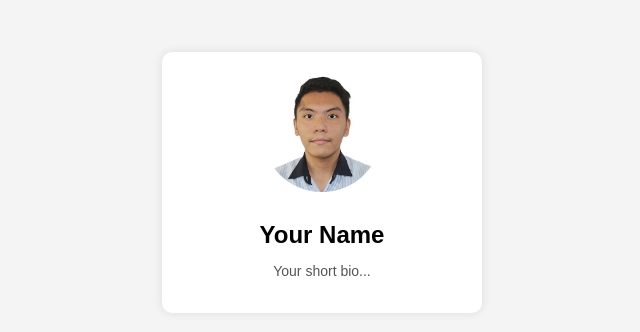
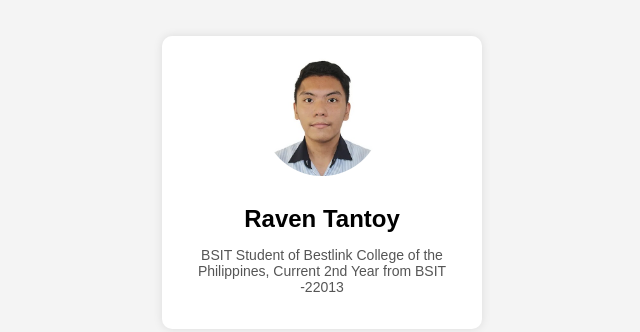
Before and after one commit to Raven-tantoy/22013---WEB101---TANTOY, a plain HTML site: page index.html in a window 1280 px wide. Shown: the part 218-550 px from the top of the page, without its empty margins (318-958 px from the left). Drawn offline with Linux system fonts and the light colour scheme.

Commit message:
Update index.html

```diff
--- a/index.html
+++ b/index.html
@@ -47,8 +47,8 @@
 
   <div class="profile-card">
   <img src="https://raw.githubusercontent.com/Raven-tantoy/22013---WEB101---TANTOY/5e4d46a843f4d74be19dc3726143c0a7d0930be3/Tantoy.jpg" alt="My Profile Picture">
-  <h2>Your Name</h2>
-  <p>Your short bio...</p>
+  <h2>Raven Tantoy</h2>
+  <p>BSIT Student of Bestlink College of the Philippines, Current 2nd Year from BSIT -22013</p>
   </div>
 </body>
 </html>
```
